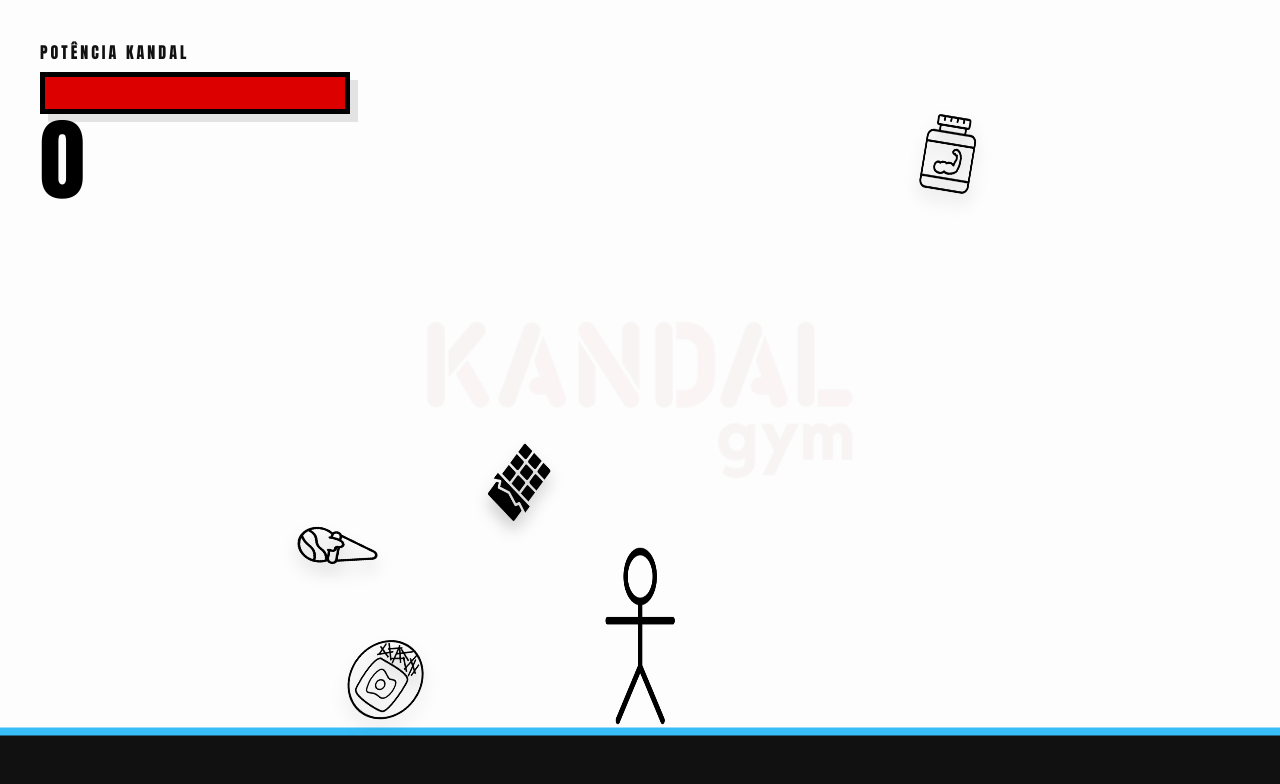
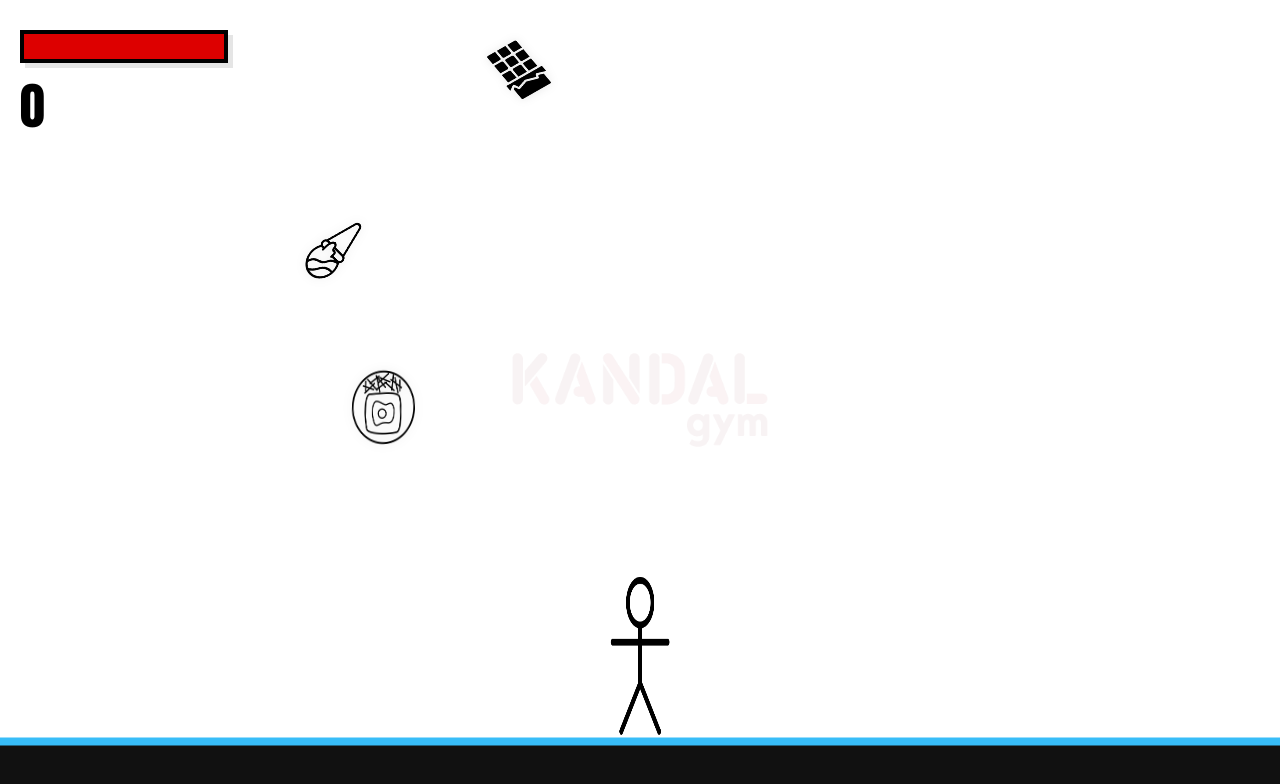
Before and after one commit to kandalspahealthclub/KandalGame, a plain HTML site: page index.html in a window 1280 px wide. Drawn offline with Linux system fonts and the light colour scheme.

Commit message:
Add files via upload

```diff
--- a/index.html
+++ b/index.html
@@ -3,39 +3,38 @@
 <head>
     <meta charset="UTF-8">
     <meta name="viewport" content="width=device-width, initial-scale=1.0, maximum-scale=1.0, user-scalable=no">
-    <title>Kandal Gym: Hardcore Nutrition</title>
+    <title>Kandal Gym: Hardcore Edition</title>
     <link href="https://fonts.googleapis.com/css2?family=Anton&display=swap" rel="stylesheet">
     <style>
-        body {
-            margin: 0;
-            overflow: hidden;
-            background: #fdfdfd;
-            font-family: 'Anton', sans-serif;
-            touch-action: none;
-        }
+        body { margin: 0; overflow: hidden; background: #ffffff; font-family: 'Anton', sans-serif; touch-action: none; }
         canvas { display: block; }
 
-        /* UI Rude & Premium */
-        #ui { position: absolute; top: 40px; left: 40px; pointer-events: none; z-index: 50; }
-        .vida-label { color: #111; font-size: 16px; text-transform: uppercase; letter-spacing: 3px; margin-bottom: 8px; }
-        .bar-outer {
-            width: 300px; height: 32px; background: #222;
-            border: 5px solid #000; box-shadow: 8px 8px 0px rgba(0,0,0,0.1);
-            position: relative; overflow: hidden;
+        /* UI de Jogo */
+        #ui { position: absolute; top: 30px; left: 20px; pointer-events: none; z-index: 50; }
+        .bar-outer { width: 200px; height: 25px; background: #222; border: 4px solid #000; box-shadow: 5px 5px 0px rgba(0,0,0,0.1); }
+        #hp-bar { width: 100%; height: 100%; background: #d00; transition: width 0.2s; }
+        #score-display { font-size: 50px; color: #000; margin-top: 5px; letter-spacing: -2px; }
+
+        /* Ecrã de Game Over (Respawn) */
+        #game-over {
+            position: absolute; top: 0; left: 0; width: 100%; height: 100%;
+            background: rgba(255, 255, 255, 0.95);
+            display: none; flex-direction: column; align-items: center; justify-content: center;
+            z-index: 100; text-align: center;
         }
-        #hp-bar { width: 100%; height: 100%; background: #d00; transition: width 0.2s; }
-        #score { font-size: 90px; color: #000; margin-top: 15px; letter-spacing: -4px; line-height: 0.7; }
+        #game-over h2 { font-size: 60px; color: #d00; margin: 0; line-height: 0.9; }
+        #game-over p { font-size: 30px; color: #111; margin: 10px 0; }
+        #best-score { color: #daa520; font-size: 40px; }
+        #restart-btn {
+            background: #000; color: #fff; border: none; padding: 20px 40px;
+            font-family: 'Anton', sans-serif; font-size: 25px; cursor: pointer;
+            margin-top: 20px; box-shadow: 6px 6px 0px #d00;
+        }
 
-        /* Efeito de Sangue (Esforço Extremo) */
         #blood-overlay {
             position: absolute; top: 0; left: 0; width: 100%; height: 100%;
-            pointer-events: none; z-index: 40;
-            box-shadow: inset 0 0 100px rgba(200, 0, 0, 0);
-            transition: box-shadow 0.5s;
-        }
-        @keyframes pulse-blood {
-            0% { box-shadow: inset 0 0 150px rgba(200, 0, 0, 0.6); }
-            100% { box-shadow: inset 0 0 250px rgba(200, 0, 0, 0.9); }
+            pointer-events: none; z-index: 40; opacity: 0;
+            box-shadow: inset 0 0 150px rgba(200, 0, 0, 0.9); transition: opacity 0.3s;
         }
     </style>
 </head>
@@ -43,9 +42,15 @@
 
 <div id="blood-overlay"></div>
 <div id="ui">
-    <div class="vida-label">POTÊNCIA KANDAL</div>
     <div class="bar-outer"><div id="hp-bar"></div></div>
-    <div id="score">0</div>
+    <div id="score-display">0</div>
+</div>
+
+<div id="game-over">
+    <h2>FALHA<br>MUSCULAR</h2>
+    <p>SCORE: <span id="final-score">0</span></p>
+    <p>RECORD: <span id="best-score">0</span></p>
+    <button id="restart-btn">RECOMEÇAR TREINO</button>
 </div>
 
 <canvas id="gameCanvas"></canvas>
@@ -54,8 +59,12 @@
 const canvas = document.getElementById("gameCanvas");
 const ctx = canvas.getContext("2d");
 const hpBar = document.getElementById("hp-bar");
-const scoreTxt = document.getElementById("score");
+const scoreDisplay = document.getElementById("score-display");
 const bloodOverlay = document.getElementById("blood-overlay");
+const gameOverScreen = document.getElementById("game-over");
+const finalScoreTxt = document.getElementById("final-score");
+const bestScoreTxt = document.getElementById("best-score");
+const restartBtn = document.getElementById("restart-btn");
 
 function resize() {
     canvas.width = window.innerWidth;
@@ -66,162 +75,131 @@ resize();
 
 // --- IMAGENS ---
 const imagens = {};
-const nomesImagens = ['boneco_musculado', 'chocolate', 'gelado', 'hamburguer', 'cachorro', 'francesinha', 'proteina', 'legumes', 'energetico', 'logo_kandal'];
+const nomes = ['boneco_musculado', 'chocolate', 'gelado', 'hamburguer', 'cachorro', 'francesinha', 'proteina', 'legumes', 'energetico', 'logo_kandal'];
+nomes.forEach(n => { imagens[n] = new Image(); imagens[n].src = n + '.png'; });
 
-let carregadas = 0;
-nomesImagens.forEach(nome => {
-    imagens[nome] = new Image();
-    imagens[nome].src = nome + '.png';
-    imagens[nome].onload = () => carregadas++;
-    imagens[nome].onerror = () => carregadas++;
-});
+// Estado do Jogo
+let jogador, score, spawnTimer, shakeTimer, obstaculos, touchX, gameActive;
 
-// Setup Jogador
-const jogador = {
-    w: 130, h: 190,
-    x: window.innerWidth / 2 - 65,
-    y: window.innerHeight - 260,
-    speed: 15, hp: 100
-};
+function init() {
+    jogador = { w: 110, h: 170, x: window.innerWidth / 2 - 55, y: window.innerHeight - 230, speed: 14, hp: 100 };
+    score = 0;
+    spawnTimer = 0;
+    shakeTimer = 0;
+    obstaculos = [];
+    touchX = null;
+    gameActive = true;
 
-let score = 0;
-let spawnTimer = 0;
-let shakeTimer = 0;
-const obstaculos = [];
-const keys = {};
+    gameOverScreen.style.display = "none";
+    hpBar.style.width = "100%";
+    scoreDisplay.innerText = "0";
+}
 
-window.onkeydown = (e) => keys[e.key] = true;
-window.onkeyup = (e) => keys[e.key] = false;
-
-// Touch Lados
-let touchDir = 0;
-window.ontouchstart = (e) => touchDir = e.touches[0].clientX < window.innerWidth/2 ? -1 : 1;
-window.ontouchend = () => touchDir = 0;
+// Controlos
+window.ontouchstart = (e) => touchX = e.touches[0].clientX;
+window.ontouchmove = (e) => touchX = e.touches[0].clientX;
+window.ontouchend = () => touchX = null;
 
 class Objeto {
     constructor() {
         const tipos = ['chocolate', 'gelado', 'hamburguer', 'cachorro', 'francesinha', 'proteina', 'legumes', 'energetico'];
         this.nome = tipos[Math.floor(Math.random() * tipos.length)];
         this.tipo = ['proteina', 'legumes', 'energetico'].includes(this.nome) ? 'bom' : 'mau';
-        this.size = 85;
+        this.size = 75;
         this.x = Math.random() * (window.innerWidth - this.size);
         this.y = -this.size;
-        this.vel = 6 + Math.random() * 6 + (score / 1500);
-        this.rot = Math.random() * 360; // Rotação para não parecer estático
+        this.vel = 5 + Math.random() * 5 + (score / 1500);
+        this.rot = Math.random() * Math.PI * 2;
     }
-
-    update() { this.y += this.vel; this.rot += 2; }
-
+    update() { this.y += this.vel; this.rot += 0.04; }
     draw() {
         const img = imagens[this.nome];
         ctx.save();
         ctx.translate(this.x + this.size/2, this.y + this.size/2);
-        ctx.rotate(this.rot * Math.PI / 180);
-
-        ctx.shadowColor = "rgba(0,0,0,0.2)";
-        ctx.shadowBlur = 15;
-        ctx.shadowOffsetY = 10;
-
+        ctx.rotate(this.rot);
+        ctx.shadowColor = "rgba(0,0,0,0.1)"; ctx.shadowBlur = 10;
         if (img && img.complete && img.naturalWidth > 0) {
             ctx.drawImage(img, -this.size/2, -this.size/2, this.size, this.size);
         } else {
-            ctx.fillStyle = this.tipo === 'bom' ? '#000' : '#d00';
+            ctx.fillStyle = this.tipo === 'bom' ? '#22c55e' : '#ef4444';
             ctx.fillRect(-this.size/2, -this.size/2, this.size, this.size);
         }
         ctx.restore();
     }
 }
 
+function endGame() {
+    gameActive = false;
+    const record = localStorage.getItem('kandal_record') || 0;
+    if (score > record) {
+        localStorage.setItem('kandal_record', score);
+    }
+    finalScoreTxt.innerText = score;
+    bestScoreTxt.innerText = localStorage.getItem('kandal_record');
+    gameOverScreen.style.display = "flex";
+}
+
+restartBtn.onclick = () => { init(); };
+
 function update() {
-    // Movimento Rude e Rápido
-    if (keys["ArrowLeft"] || touchDir === -1) jogador.x -= jogador.speed;
-    if (keys["ArrowRight"] || touchDir === 1) jogador.x += jogador.speed;
+    if (!gameActive) return;
+
+    if (touchX !== null) {
+        let centro = jogador.x + jogador.w / 2;
+        if (touchX < centro - 15) jogador.x -= jogador.speed;
+        else if (touchX > centro + 15) jogador.x += jogador.speed;
+    }
     if (jogador.x < 0) jogador.x = 0;
     if (jogador.x + jogador.w > window.innerWidth) jogador.x = window.innerWidth - jogador.w;
 
-    // Gestão de HP e Efeitos
-    if (jogador.hp < 25) {
-        bloodOverlay.style.animation = "pulse-blood 0.4s infinite alternate";
-    } else {
-        bloodOverlay.style.animation = "none";
-        bloodOverlay.style.boxShadow = "none";
-    }
+    bloodOverlay.style.opacity = jogador.hp < 30 ? (1 - jogador.hp / 30) : 0;
 
     spawnTimer++;
-    if (spawnTimer > 30) {
-        obstaculos.push(new Objeto());
-        spawnTimer = 0;
-    }
+    if (spawnTimer > 35) { obstaculos.push(new Objeto()); spawnTimer = 0; }
 
     for (let i = obstaculos.length - 1; i >= 0; i--) {
-        const o = obstaculos[i];
-        o.update();
-
-        // Colisão com tolerância (hitbox rude)
+        const o = obstaculos[i]; o.update();
         if (jogador.x < o.x + o.size - 20 && jogador.x + jogador.w > o.x + 20 &&
             jogador.y < o.y + o.size - 20 && jogador.y + jogador.h > o.y + 20) {
-
-            if (o.tipo === 'bom') {
-                score += 100;
-                jogador.hp = Math.min(100, jogador.hp + 10);
-            } else {
-                jogador.hp -= 20;
-                shakeTimer = 10; // Ecrã treme
-            }
+            if (o.tipo === 'bom') { score += 100; jogador.hp = Math.min(100, jogador.hp + 8); }
+            else { jogador.hp -= 20; shakeTimer = 10; }
             hpBar.style.width = jogador.hp + "%";
             obstaculos.splice(i, 1);
-        } else if (o.y > window.innerHeight) {
-            obstaculos.splice(i, 1);
-        }
+        } else if (o.y > window.innerHeight) { obstaculos.splice(i, 1); }
     }
-
-    if (jogador.hp <= 0) {
-        alert("FALHA MUSCULAR! SCORE: " + score);
-        location.reload();
-    }
-    scoreTxt.innerText = score;
+    if (jogador.hp <= 0) endGame();
+    scoreDisplay.innerText = score;
     if (shakeTimer > 0) shakeTimer--;
 }
 
 function draw() {
     ctx.save();
-    if (shakeTimer > 0) ctx.translate(Math.random() * 10 - 5, Math.random() * 10 - 5);
-
+    if (shakeTimer > 0) ctx.translate(Math.random() * 8 - 4, Math.random() * 8 - 4);
     ctx.clearRect(0, 0, canvas.width, canvas.height);
 
-    // LOGO KANDAL MARCA DE ÁGUA
     if (imagens['logo_kandal'] && imagens['logo_kandal'].complete) {
-        ctx.globalAlpha = 0.04;
-        const lSize = 500;
-        ctx.drawImage(imagens['logo_kandal'], window.innerWidth/2 - lSize/2, window.innerHeight/2 - lSize/2, lSize, lSize);
+        ctx.globalAlpha = 0.05;
+        ctx.drawImage(imagens['logo_kandal'], window.innerWidth/2 - 150, window.innerHeight/2 - 150, 300, 300);
         ctx.globalAlpha = 1.0;
     }
 
-    // Chão de Borracha Pesada
-    ctx.fillStyle = "#111";
-    ctx.fillRect(0, window.innerHeight - 70, window.innerWidth, 70);
-    ctx.strokeStyle = "#38bdf8";
-    ctx.lineWidth = 5;
-    ctx.strokeRect(0, window.innerHeight - 70, window.innerWidth, 3);
+    ctx.fillStyle = "#111"; ctx.fillRect(0, window.innerHeight - 60, window.innerWidth, 60);
+    ctx.strokeStyle = "#38bdf8"; ctx.lineWidth = 5; ctx.strokeRect(0, window.innerHeight - 60, window.innerWidth, 3);
 
-    // Jogador Musculado
-    const imgPlayer = imagens['boneco_musculado'];
-    if (imgPlayer && imgPlayer.complete && imgPlayer.naturalWidth > 0) {
-        ctx.drawImage(imgPlayer, jogador.x, jogador.y, jogador.w, jogador.h);
+    const imgP = imagens['boneco_musculado'];
+    if (imgP && imgP.complete && imgP.naturalWidth > 0) {
+        ctx.drawImage(imgP, jogador.x, jogador.y, jogador.w, jogador.h);
     } else {
-        ctx.fillStyle = "#222";
-        ctx.fillRect(jogador.x, jogador.y, jogador.w, jogador.h);
+        ctx.fillStyle = "#333"; ctx.fillRect(jogador.x, jogador.y, jogador.w, jogador.h);
     }
 
     obstaculos.forEach(o => o.draw());
     ctx.restore();
-
-    requestAnimationFrame(() => {
-        update();
-        draw();
-    });
+    requestAnimationFrame(() => { update(); draw(); });
 }
 
+// Iniciar
+init();
 draw();
 </script>
 </body>
```
